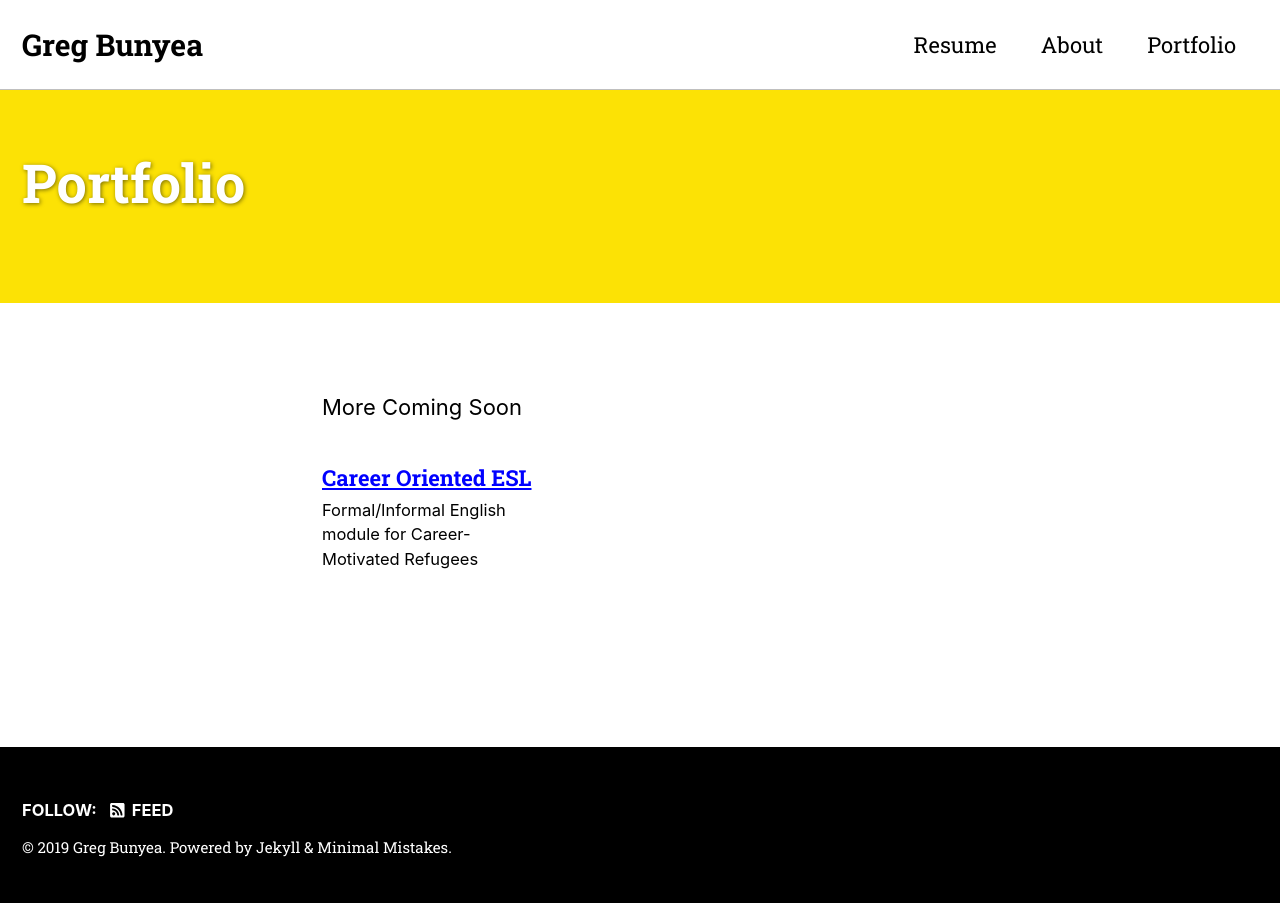
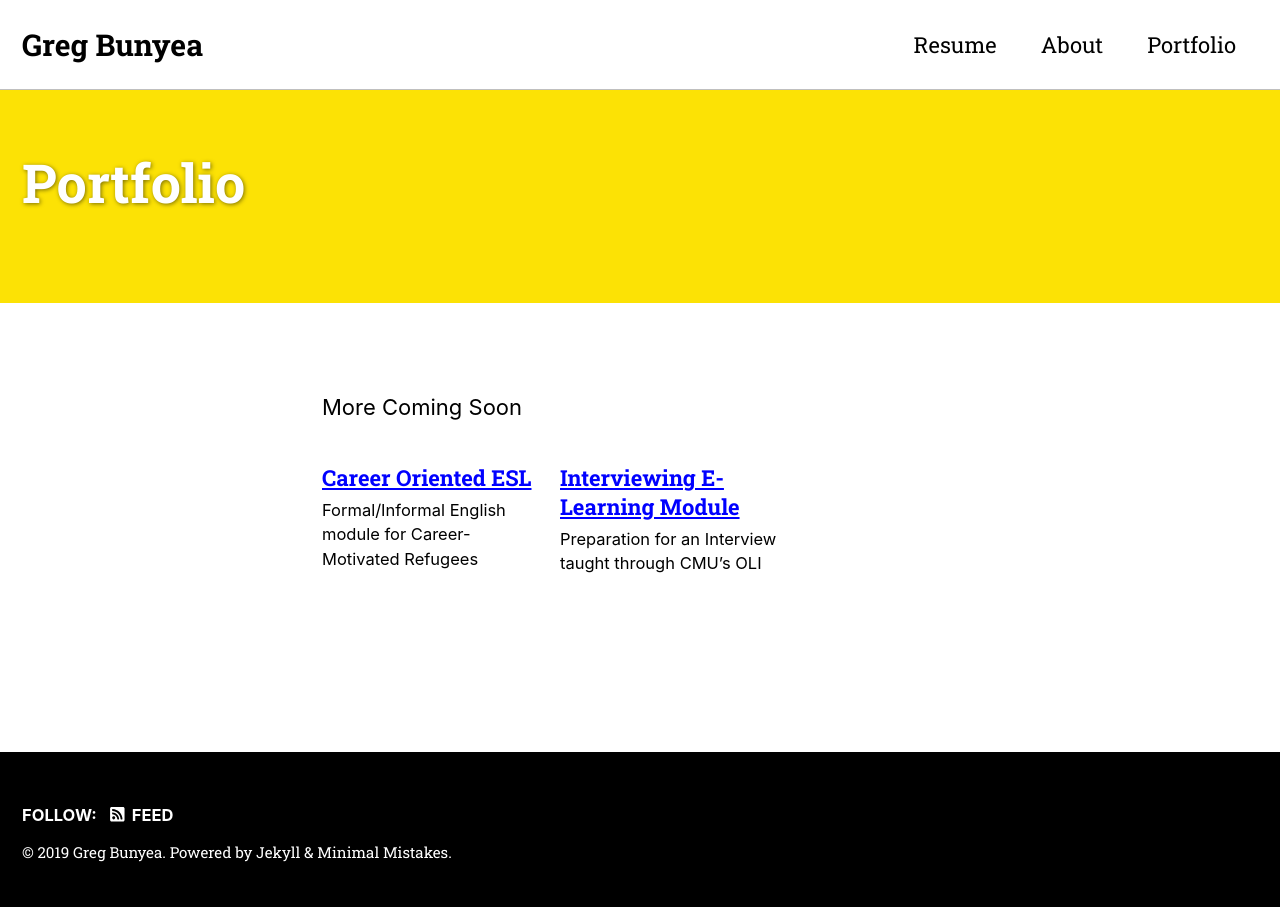
Before and after one commit to gjbunyea/www, a Jekyll site: the page built from _pages/portfolio-archive.md, in a window 1280 px wide. Built offline with Jekyll 4.4.1, drawn with Linux system fonts in a browser that asks for light colours; cached includes are drawn as plain includes; nearby versions of some CDN libraries.

Commit message:
color brands, interviewing module publish

```diff
--- /dev/null
+++ b/_portfolio/interviewing-module.md
@@ -0,0 +1,27 @@
+---
+title: "Interviewing E-Learning Module"
+excerpt: "Preparation for an Interview taught through CMU's OLI"
+
+layout: single
+
+last_modified_at: 2019-08-28
+
+header:
+#     # overlay_image: /assets/images/creative_work.jpg
+    overlay_color: "#84BCDA"
+---
+Aiming to improve instruction in Carnegie Mellon's User-Centered Research and Evaluation course (UCRE), we designed a module targeting interview preparation -- an important, but missing piece of UCRE's interviewing module.
+
+This skills gap became evident to us when an SME said, “Everyone agrees preparation for an interview is important. I’m not going to restate the obvious,” showing a clear expert blind-spot.
+
+Our module was tested on 20 participants, with an A/B pre/post test format to reduce bias from our different assessments. We found that one assessment was more difficult on average, but there is a measurable learning gain averaging 8% across forms.
+
+**Role** : Researcher, Instruction/Assessment Designer
+
+**Duration** : 3 months
+
+**Team** : [Ryan Emberling](https://emberling.education/#/about), [Jordan Stapinski](https://www.linkedin.com/in/jordan-stapinski-93712b100/), [Mingtong Zhang](https://www.linkedin.com/in/mingtong-zhang/)
+
+**Course** : E-Learning Design, Principles and Methods, Prof. Ken Koedinger, Fall 2018
+
+{% include video id="vh4y_6oeUIE" provider="youtube" %}
--- a/assets/css/main.scss
+++ b/assets/css/main.scss
@@ -1,9 +1,13 @@
 ---
-# Only the main Sass file needs front matter (the dashes are enough)
 ---
 @charset "utf-8";
 
 $primary-color: #1869e6;
+$gore-blue: #1667E6 !global;
+$gore-yellow: #ECC30B !global;
+$gore-teal: #84BCDA !global;
+$gore-red: #B24C63 !global;
+$gorange: #F37748 !global;
 
 @import "minimal-mistakes/skins/{{ site.minimal_mistakes_skin | default: 'default' }}"; // skin
 @import "minimal-mistakes"; // main partials
```
Also changed, not shown: _drafts/interviewing-module.md (deleted, +0 -4 lines).
